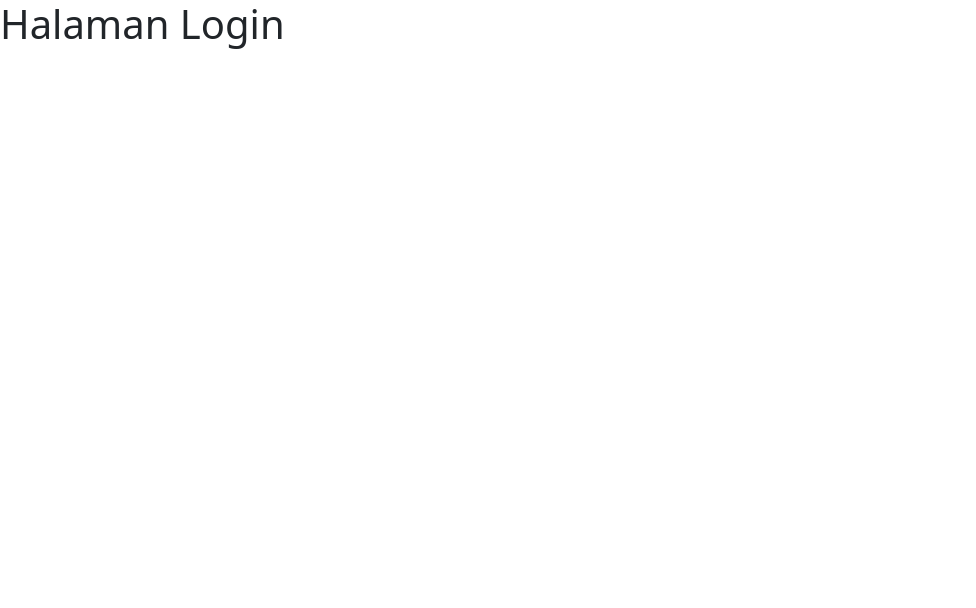
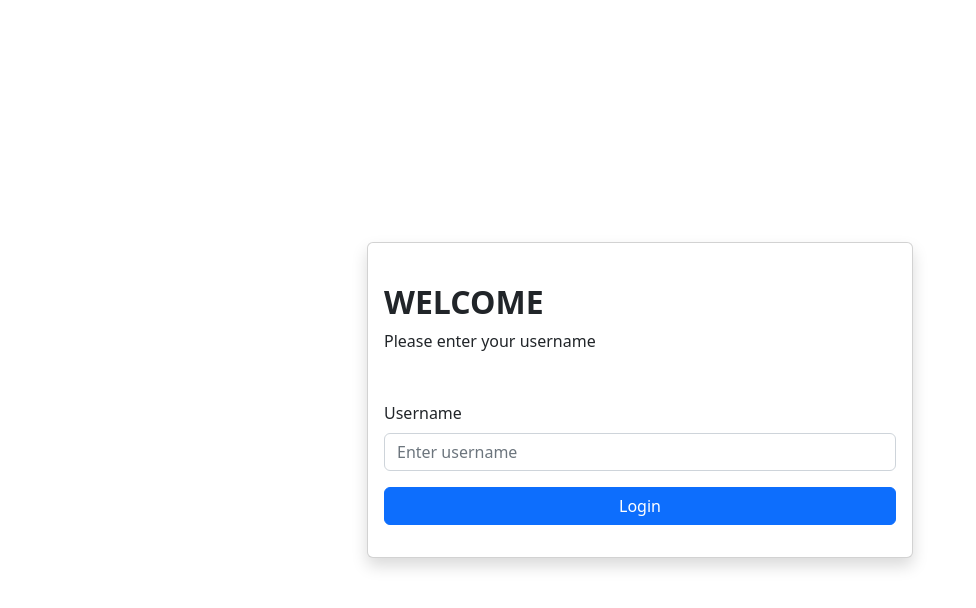
Before and after one commit to salsabilaathika-97/Challenge-Frontend-Quiz, a React (Create React App) app: page / in a window 1280 px wide. Shown: the top 608 px of the page, without its empty margins (0-976 px from the left). Built offline with nearby package versions, Linux system fonts and the light colour scheme.

Commit message:
create login form

```diff
--- a/src/pages/Login/Login.js
+++ b/src/pages/Login/Login.js
@@ -1,9 +1,38 @@
 import react from "react";
+import {Col, Button, Row, Container, Card, Form} from "react-bootstrap";
 
 const Login = () => {
     return (
         <div>
-            <h1>Halaman Login</h1>
+            <Container>
+                <Row className="vh-100 d-flex justify-content-center align-items-center">
+                    <Col md = {8} lg={6} xs={12}>
+                        <Card className="shadow">
+                            <Card.Body>
+                                <div className="mb-3 mt-md-4">
+                                    <h2 className="fw-bold mb-2 text-uppercase">Welcome</h2>
+                                    <p className="mb-5">Please enter your username</p>
+                                    <div className="mb-3">
+                                        <Form>
+                                            <Form.Group className="mb-3" controlId="formBasicEmail">
+                                                <Form.Label className="text-center">
+                                                    Username
+                                                </Form.Label>
+                                                <Form.Control placeholder="Enter username" required />
+                                            </Form.Group>
+                                            <div className="d-grid">
+                                                <Button variant="primary" type="submit">
+                                                Login
+                                                </Button>
+                                            </div>
+                                        </Form>
+                                    </div>
+                                </div>
+                            </Card.Body>
+                        </Card>
+                    </Col>
+                </Row>
+            </Container>
         </div>
     )
 }
```
